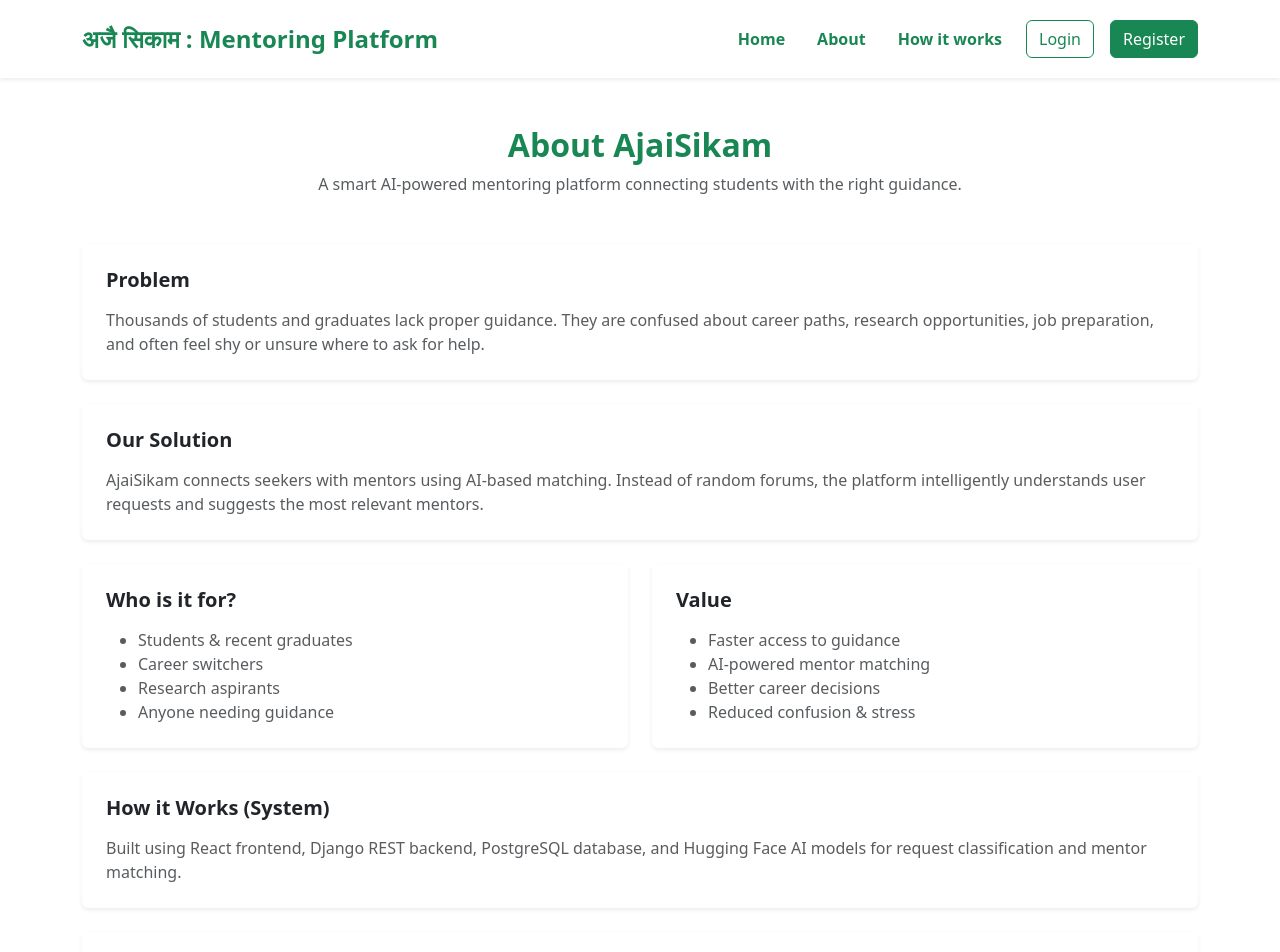
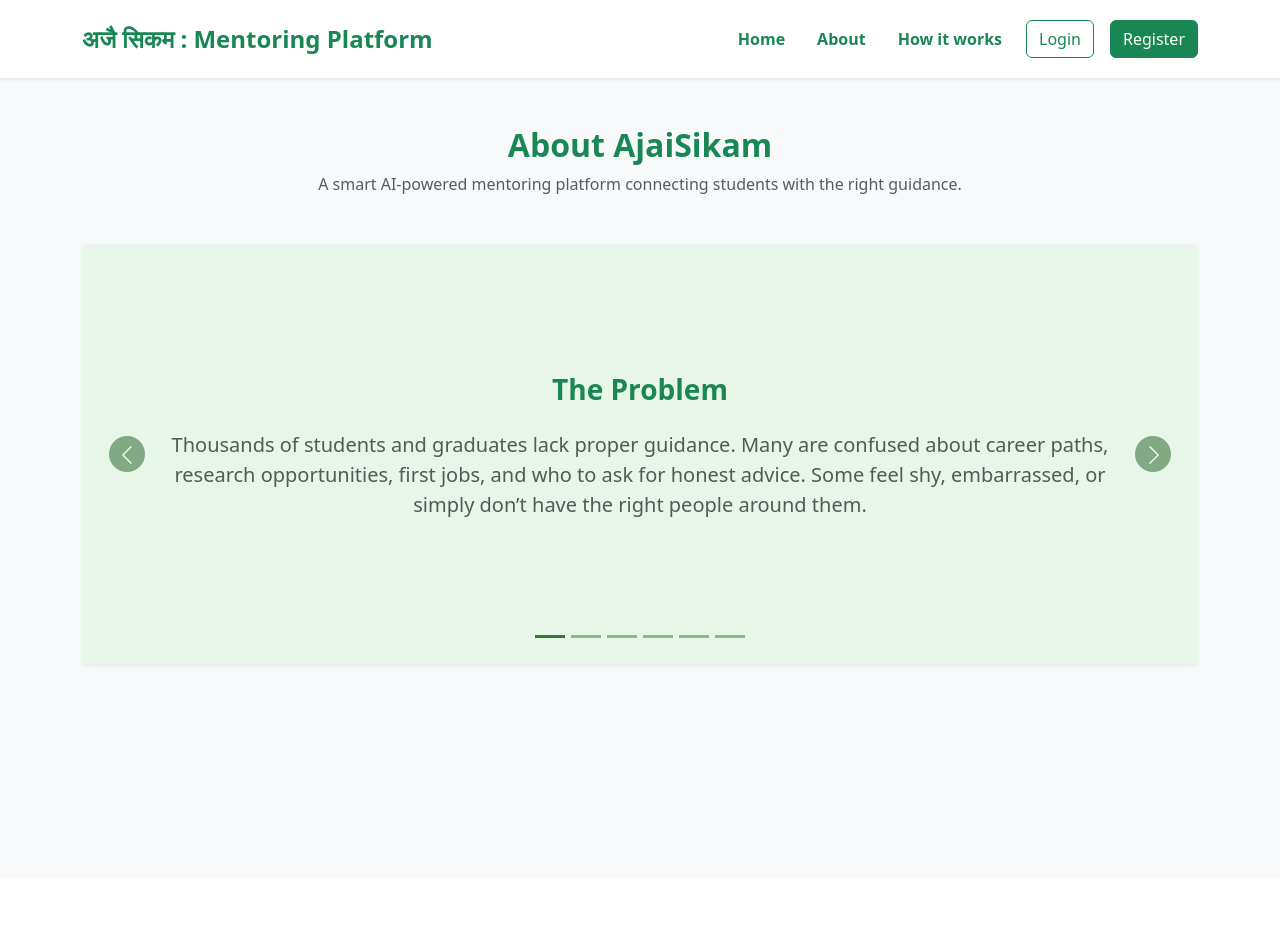
Before and after one commit to AsmitaTimalsena/Ajaisikam_project, a React app in the folder frontend/: page /about in a window 1280 px wide. Shown: the top 952 px of the page. After the commit the page ends 878 px from the top, so only its background shows below. Built offline with nearby package versions, Linux system fonts and the light colour scheme; the HTML template or start-up script is replaced by a standard one.

Commit message:
improved about page

```diff
--- a/frontend/src/App.css
+++ b/frontend/src/App.css
@@ -0,0 +1,27 @@
+.about-carousel {
+  background-color: #e8f5e9;   /* light green */
+  border-radius: 16px;
+}
+
+.about-slide-card {
+  background-color: #e8f5e9;   /* same light green as carousel */
+}
+
+/* dark green arrows */
+.about-carousel .carousel-control-prev-icon,
+.about-carousel .carousel-control-next-icon {
+  background-color: #1b5e20;
+  border-radius: 50%;
+  padding: 18px;
+  background-size: 60% 60%;
+}
+
+.about-carousel .carousel-control-prev,
+.about-carousel .carousel-control-next {
+  width: 8%;
+}
+
+
+.about-carousel .carousel-indicators [data-bs-target] {
+  background-color: #2e7d32;
+}
--- a/frontend/src/components/Navbar.jsx
+++ b/frontend/src/components/Navbar.jsx
@@ -10,7 +10,7 @@
             <Container>
 
                 <Navbar.Brand href="/" className="fw-bold text-success fs-4">
-                    अजै सिकाम : Mentoring Platform
+                    अजै सिकम : Mentoring Platform
                 </Navbar.Brand>
 
                 <Navbar.Toggle aria-controls="main-nav" />
--- a/frontend/src/pages/About.jsx
+++ b/frontend/src/pages/About.jsx
@@ -1,101 +1,141 @@
-import { Container, Row, Col, Card } from 'react-bootstrap'
+import { Container, Carousel, Card, Row, Col } from 'react-bootstrap'
 
 function About() {
   return (
-    <div className="py-5">
-
+    <div className="py-5 bg-light min-vh-100">
       <Container>
-
-        {/* Title */}
+        {/* Page title */}
         <div className="text-center mb-5">
           <h2 className="fw-bold text-success">About AjaiSikam</h2>
-          <p className="text-muted">
+          <p className="text-muted mb-0">
             A smart AI-powered mentoring platform connecting students with the right guidance.
           </p>
         </div>
 
-        {/* Problem Statement */}
-        <Row className="mb-4">
-          <Col>
-            <Card className="border-0 shadow-sm p-4">
-              <h5 className="fw-bold mb-3">Problem</h5>
-              <p className="text-muted mb-0">
-                Thousands of students and graduates lack proper guidance.
-                They are confused about career paths, research opportunities,
-                job preparation, and often feel shy or unsure where to ask for help.
-              </p>
+        <Carousel
+          indicators={true}
+          interval={null}
+          className="about-carousel shadow-sm rounded overflow-hidden"
+        >
+          {/* Slide 1 */}
+          <Carousel.Item>
+            <Card
+              className="border-0 p-5 text-center about-slide-card"
+              style={{ minHeight: '420px' }}
+            >
+              <Card.Body className="d-flex flex-column justify-content-center">
+                <h3 className="fw-bold text-success mb-4">The Problem</h3>
+                <p className="text-muted fs-5">
+                  Thousands of students and graduates lack proper guidance. Many are confused about
+                  career paths, research opportunities, first jobs, and who to ask for honest advice.
+                  Some feel shy, embarrassed, or simply don’t have the right people around them.
+                </p>
+              </Card.Body>
             </Card>
-          </Col>
-        </Row>
+          </Carousel.Item>
 
-        {/* Solution / AI Feature */}
-        <Row className="mb-4">
-          <Col>
-            <Card className="border-0 shadow-sm p-4">
-              <h5 className="fw-bold mb-3">Our Solution</h5>
-              <p className="text-muted mb-0">
-                AjaiSikam connects seekers with mentors using AI-based matching.
-                Instead of random forums, the platform intelligently understands
-                user requests and suggests the most relevant mentors.
-              </p>
+          {/* Slide 2 */}
+          <Carousel.Item>
+            <Card
+              className="border-0 p-5 text-center about-slide-card"
+              style={{ minHeight: '420px' }}
+            >
+              <Card.Body className="d-flex flex-column justify-content-center">
+                <h3 className="fw-bold text-success mb-4">Our Solution</h3>
+                <p className="text-muted fs-5">
+                  AjaiSikam helps seekers find the right mentors using AI-powered matching.
+                  Instead of posting into a random forum and hoping someone replies,
+                  users get mentor recommendations based on their actual needs.
+                </p>
+              </Card.Body>
             </Card>
-          </Col>
-        </Row>
+          </Carousel.Item>
 
-        {/* Target Users + Value */}
-        <Row className="g-4 mb-4">
-          <Col md={6}>
-            <Card className="border-0 shadow-sm p-4 h-100">
-              <h5 className="fw-bold mb-3">Who is it for?</h5>
-              <ul className="text-muted mb-0">
-                <li>Students & recent graduates</li>
-                <li>Career switchers</li>
-                <li>Research aspirants</li>
-                <li>Anyone needing guidance</li>
-              </ul>
+          {/* Slide 3 */}
+          <Carousel.Item>
+            <Card
+              className="border-0 p-5 about-slide-card"
+              style={{ minHeight: '420px' }}
+            >
+              <Card.Body className="d-flex flex-column justify-content-center">
+                <h3 className="fw-bold text-success text-center mb-4">Who Is It For?</h3>
+                <Row className="justify-content-center">
+                  <Col md={8}>
+                    <ul className="text-muted fs-5">
+                      <li>Students and recent graduates</li>
+                      <li>People switching careers</li>
+                      <li>Research aspirants looking for guidance</li>
+                      <li>Anyone who needs mentorship but lacks a professional network</li>
+                    </ul>
+                  </Col>
+                </Row>
+              </Card.Body>
             </Card>
-          </Col>
+          </Carousel.Item>
 
-          <Col md={6}>
-            <Card className="border-0 shadow-sm p-4 h-100">
-              <h5 className="fw-bold mb-3">Value</h5>
-              <ul className="text-muted mb-0">
-                <li>Faster access to guidance</li>
-                <li>AI-powered mentor matching</li>
-                <li>Better career decisions</li>
-                <li>Reduced confusion & stress</li>
-              </ul>
+          {/* Slide 4 */}
+          <Carousel.Item>
+            <Card
+              className="border-0 p-5 about-slide-card"
+              style={{ minHeight: '420px' }}
+            >
+              <Card.Body className="d-flex flex-column justify-content-center">
+                <h3 className="fw-bold text-success text-center mb-4">Why It Matters</h3>
+                <Row className="g-4 justify-content-center">
+                  <Col md={5}>
+                    <Card className="border-0 shadow-sm h-100 p-3 text-center">
+                      <h5 className="fw-bold">For Seekers</h5>
+                      <p className="text-muted mb-0">
+                        Get faster access to guidance, better career decisions, and less confusion.
+                      </p>
+                    </Card>
+                  </Col>
+                  <Col md={5}>
+                    <Card className="border-0 shadow-sm h-100 p-3 text-center">
+                      <h5 className="fw-bold">For the Community</h5>
+                      <p className="text-muted mb-0">
+                        Build a healthy mentoring culture, meaningful networking, and support mental well-being.
+                      </p>
+                    </Card>
+                  </Col>
+                </Row>
+              </Card.Body>
             </Card>
-          </Col>
-        </Row>
+          </Carousel.Item>
 
-        {/* System Overview */}
-        <Row className="mb-4">
-          <Col>
-            <Card className="border-0 shadow-sm p-4">
-              <h5 className="fw-bold mb-3">How it Works (System)</h5>
-              <p className="text-muted mb-0">
-                Built using React frontend, Django REST backend, PostgreSQL database,
-                and Hugging Face AI models for request classification and mentor matching.
-              </p>
+          {/* Slide 5 */}
+          <Carousel.Item>
+            <Card
+              className="border-0 p-5 text-center about-slide-card"
+              style={{ minHeight: '420px' }}
+            >
+              <Card.Body className="d-flex flex-column justify-content-center">
+                <h3 className="fw-bold text-success mb-4">How the Platform Works</h3>
+                <p className="text-muted fs-5">
+                  AjaiSikam is built with React, Django REST Framework, and PostgreSQL.
+                  AI models help categorize help requests and match seekers with relevant mentors.
+                </p>
+              </Card.Body>
             </Card>
-          </Col>
-        </Row>
+          </Carousel.Item>
 
-        {/* MVP Scope */}
-        <Row>
-          <Col>
-            <Card className="border-0 shadow-sm p-4">
-              <h5 className="fw-bold mb-3">MVP Scope</h5>
-              <p className="text-muted mb-0">
-                Users can register as seekers or mentors, post help requests,
-                receive AI-based mentor suggestions, connect, and communicate
-                through a simple messaging system.
-              </p>
+          {/* Slide 6 */}
+          <Carousel.Item>
+            <Card
+              className="border-0 p-5 text-center about-slide-card"
+              style={{ minHeight: '420px' }}
+            >
+              <Card.Body className="d-flex flex-column justify-content-center">
+                <h3 className="fw-bold text-success mb-4">MVP Scope</h3>
+                <p className="text-muted fs-5">
+                  Users can register as seekers or mentors, post help requests,
+                  receive AI-based mentor suggestions, send connection requests,
+                  and exchange simple threaded messages once connected.
+                </p>
+              </Card.Body>
             </Card>
-          </Col>
-        </Row>
-
+          </Carousel.Item>
+        </Carousel>
       </Container>
     </div>
   )
```
